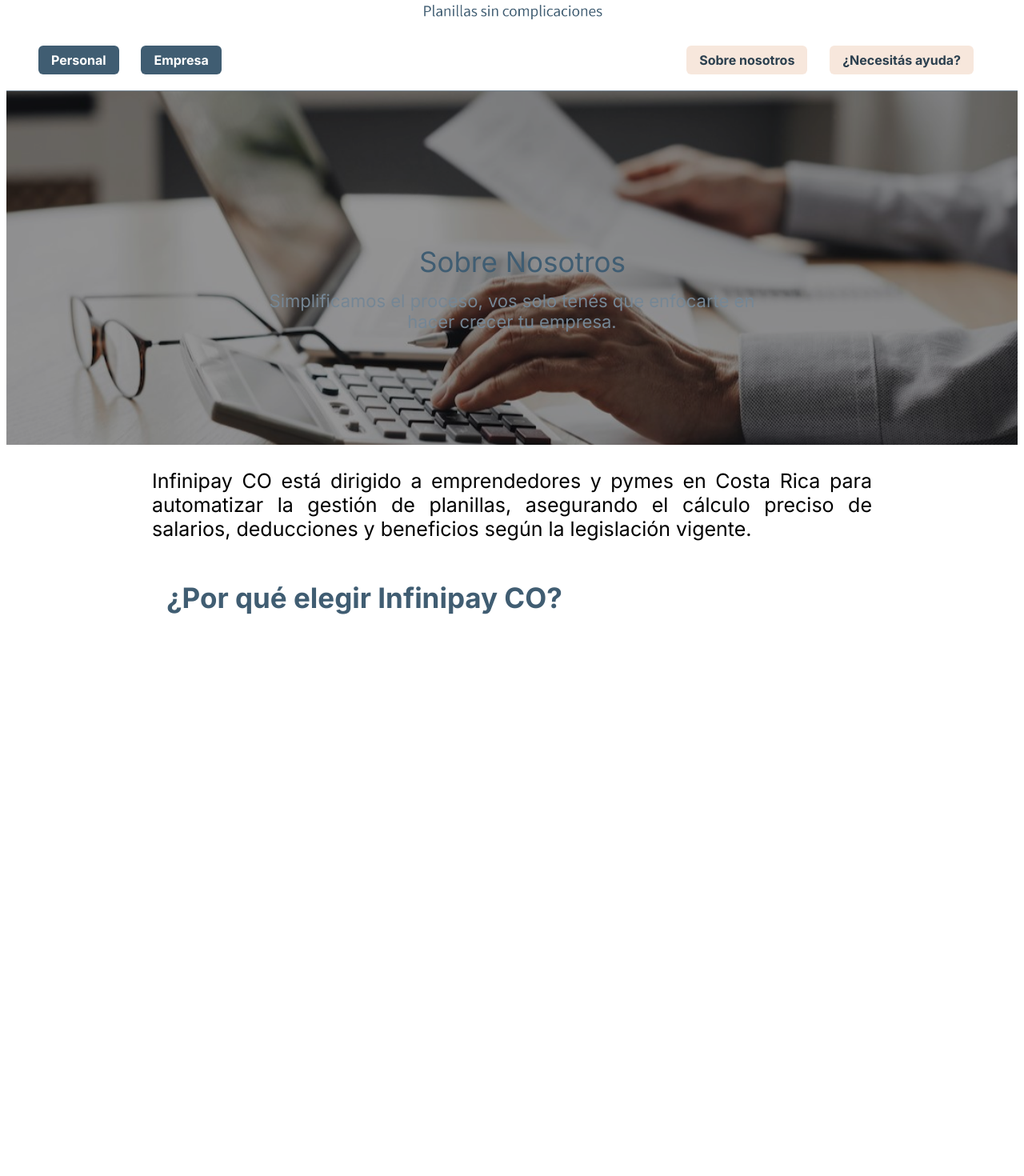
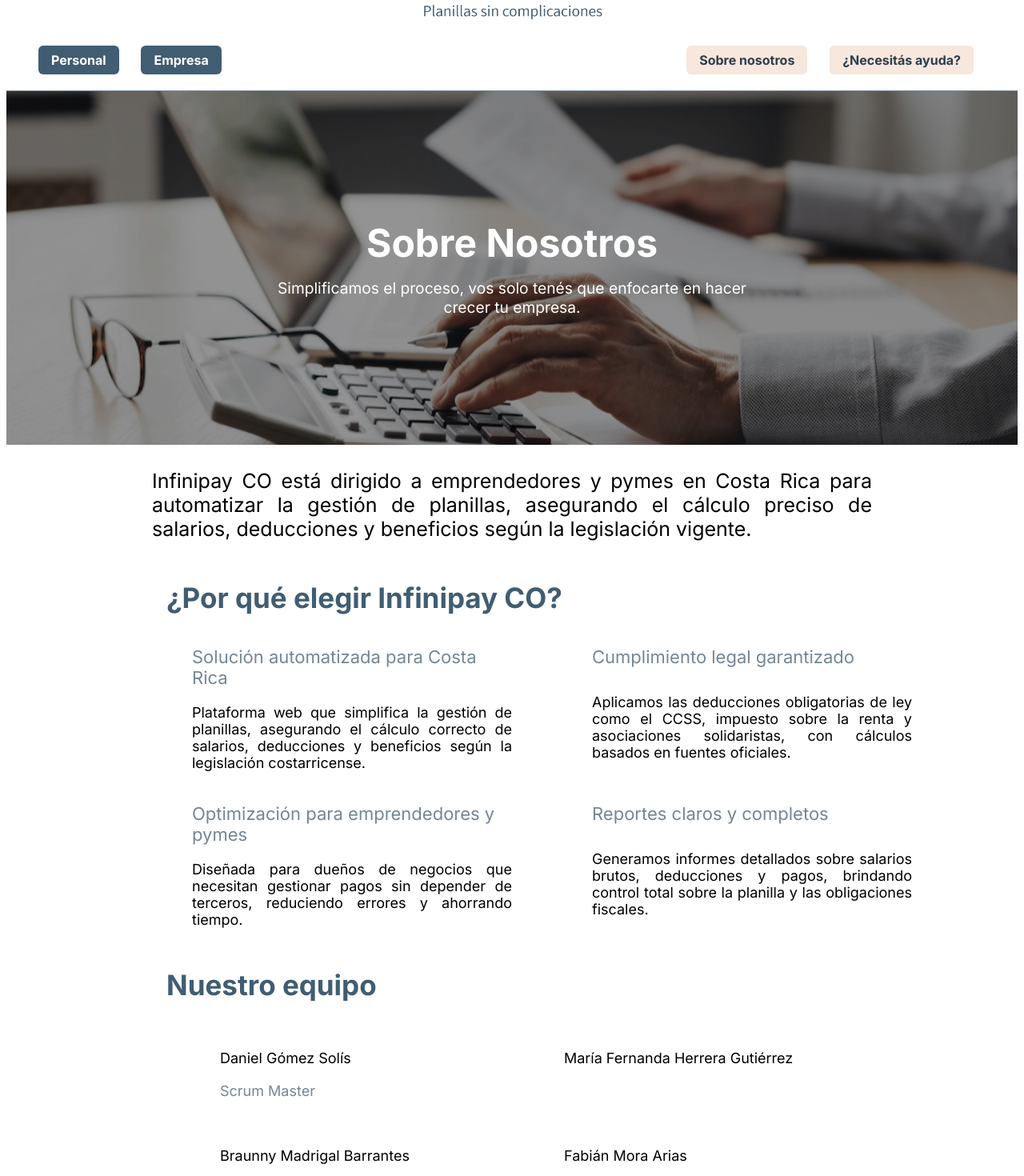
Before and after one commit to braunnymadrigal/Infinipay-CO, a Vue app in the folder front-end/: page / in a window 1280 px wide. Shown: the part 145-1615 px from the top of the page at 80% size. Before the commit the page ends 937 px from the top, so only its background shows below. Built offline with nearby package versions, Linux system fonts and the light colour scheme.

Commit message:
Agregar nuevos textos a la pagina principal

```diff
--- a/front-end/src/components/PaginaPrincipal.vue
+++ b/front-end/src/components/PaginaPrincipal.vue
@@ -29,8 +29,8 @@
 
         <!-- Textos sobre imagen -->
         <div class="contenedor_textos_sobre_imagen">
-          <div class="texto-sobre-imagen titulo">Sobre Nosotros</div>
-          <div class="texto-sobre-imagen subtitulo">
+          <div class="texto-sobre-imagen titulo_principal">Sobre Nosotros</div>
+          <div class="texto-sobre-imagen subtitulo_principal">
             Simplificamos el proceso, vos solo tenés que enfocarte en hacer crecer tu empresa.
           </div>
         </div>
@@ -38,23 +38,44 @@
 
     <!-- Más textos -->
     <div>
-      <p style="
-        font-size: 25px;
-        text-align: justify;
-        margin-top: 30px;
-        margin-left: auto;
-        margin-right: auto;
-        max-width: 900px;
-      ">
+      <p class="texto_principal">
         Infinipay CO está dirigido a emprendedores y pymes en Costa Rica para automatizar la gestión de planillas, asegurando el cálculo preciso de salarios, deducciones y beneficios según la legislación vigente.
       </p>
-      <h1 style="
-        font-size: 35px;
-        text-align: justify;
-        margin-top: 50px;
-        margin-left: 200px;
-        color: #405D72;
-        ">¿Por qué elegir Infinipay CO?</h1>
+      <h1 class ="titulo">¿Por qué elegir Infinipay CO?</h1>
+
+      <div class="contenedor_cajas">
+        <div class="cajas_texto subtitulo">Solución automatizada para Costa Rica
+            <br><span class="texto">Plataforma web que simplifica la gestión de planillas, asegurando el cálculo correcto de salarios, deducciones y beneficios según la legislación costarricense.</span>
+        </div>
+        <div class="cajas_texto subtitulo">Cumplimiento legal garantizado
+          <br><span class="texto">Aplicamos las deducciones obligatorias de ley como el CCSS, impuesto sobre la renta y asociaciones solidaristas, con cálculos basados en fuentes oficiales.</span>
+        </div>
+      </div>
+
+      <div class="contenedor_cajas">
+        <div class="cajas_texto subtitulo">Optimización para emprendedores y pymes
+          <br><span class="texto">Diseñada para dueños de negocios que necesitan gestionar pagos sin depender de terceros, reduciendo errores y ahorrando tiempo.</span>
+        </div>
+        <div class="cajas_texto subtitulo">Reportes claros y completos
+          <br><span class="texto">Generamos informes detallados sobre salarios brutos, deducciones y pagos, brindando control total sobre la planilla y las obligaciones fiscales.</span>
+        </div>
+      </div>
+    </div>
+
+    <!-- Mas texto -->
+    <div>
+      <h1 class ="titulo">Nuestro equipo</h1>
+      <div class="contenedor_cajas" style="gap: 30px;">
+        <div class="cajas_texto texto">Daniel Gómez Solís
+            <br><span class="texto" style="margin-right: 150px; color: #758694;">Scrum Master</span>
+        </div>
+        <div class="cajas_texto texto">María Fernanda Herrera Gutiérrez</div>
+      </div>
+
+      <div class="contenedor_cajas" style="gap: 30px;">
+        <div class="cajas_texto texto">Braunny Madrigal Barrantes</div>
+        <div class="cajas_texto texto">Fabián Mora Arias</div>
+      </div>
     </div>
   </div>
 </template>
```
